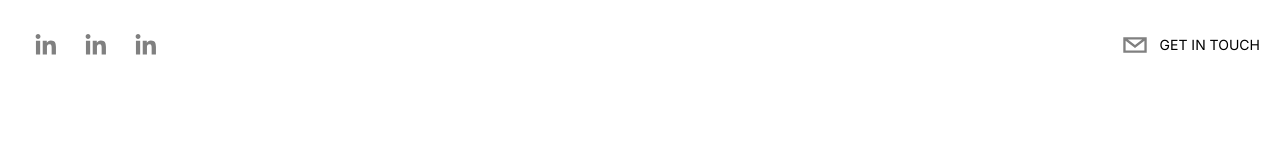
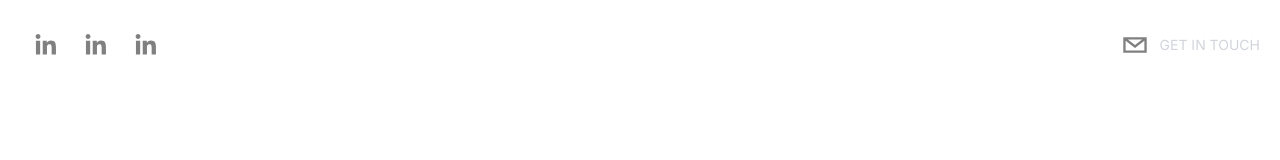
Before and after one commit to Harsha-Jagadish/Portfolio, a Next.js app in the folder portfolio/: page / in a window 1280 px wide. Shown: the top 160 px of the page. Built offline with nearby package versions, Linux system fonts and the light colour scheme.

Commit message:
Header animation fixed

```diff
--- a/portfolio/src/app/components/Header.tsx
+++ b/portfolio/src/app/components/Header.tsx
@@ -57,7 +57,7 @@ export default function Header({}: Props) {
         transition ={{
             duration: 1.5,
         }}
-        className="flex flex-row items-center cursor-pointer ">
+        className="flex flex-row items-center cursor-pointer text-gray-300 ">
             <SocialIcon url="www.outlook.com"
                 className="cursor-pointer"
                 network="email"
```
